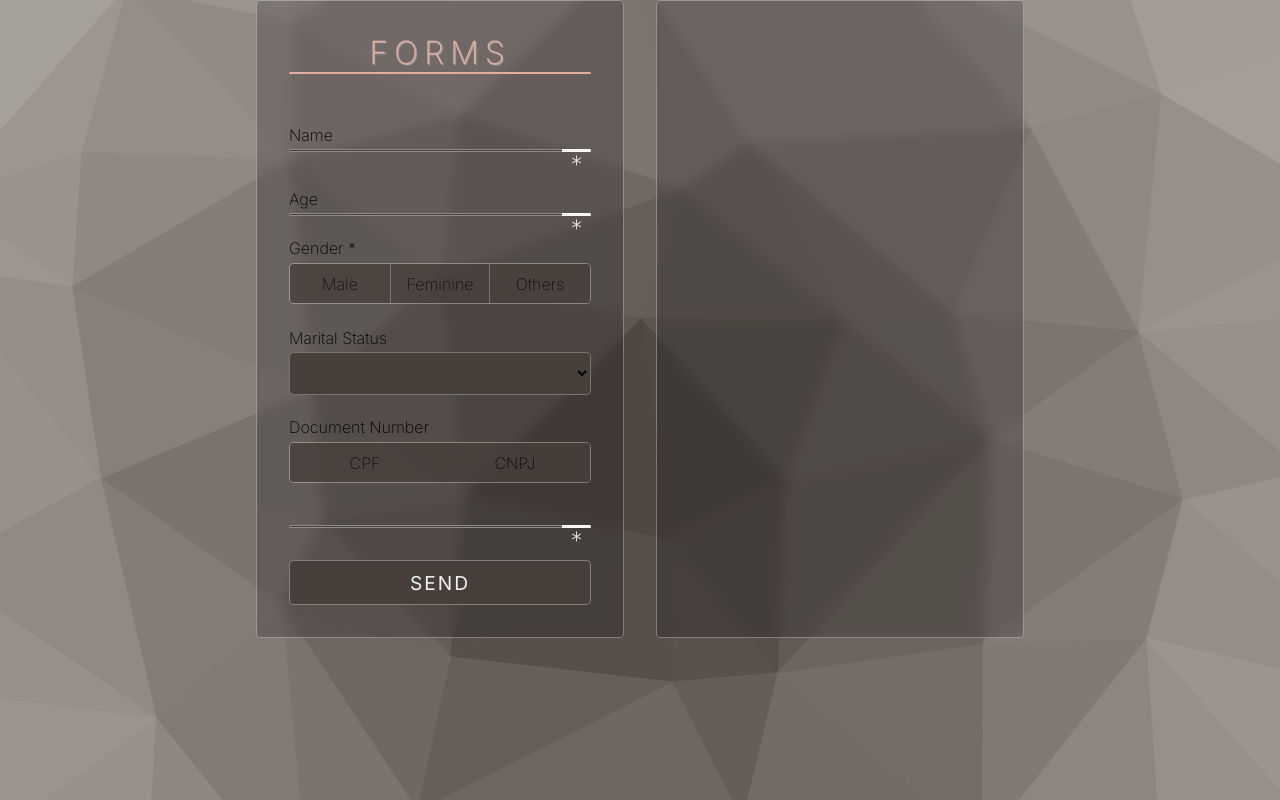
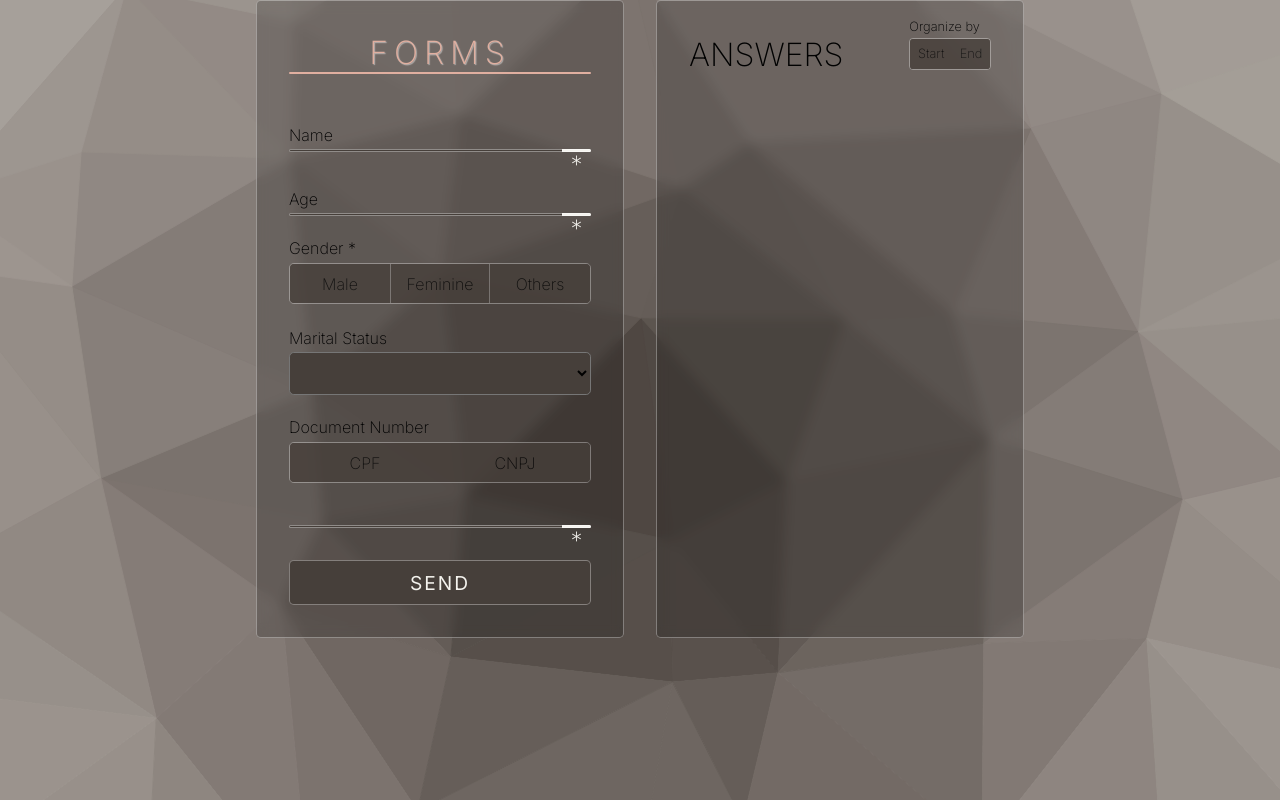
Before and after one commit to abrxao/EBAC-React, a Next.js app in the folder forms/: page /components/Form in a window 1280 px wide. Built offline with nearby package versions, Linux system fonts and the light colour scheme.

Commit message:
feat: criando função de ordenacao para respostas

```diff
--- a/forms/pages/components/AnswersArea/index.jsx
+++ b/forms/pages/components/AnswersArea/index.jsx
@@ -1,17 +1,50 @@
 import React from "react";
+import RadioInput from "../RadioInput";
 import AnswersContent from "./AnswerContent";
 
 export default class AnswersArea extends React.Component {
     constructor(props){
         super(props);
+        this.state = {
+            isFromStart: true,
+        }
+    }
+
+    handleChange(e){
+        const isFrom = e.target.value;
+        isFrom==="End"?this.setState({isFromStart:false}) : this.setState({isFromStart:true});
+    }
+
+    handleAnswer(){
+        if(this.state.isFromStart){
+            return(
+                this.props.results.map((result, index) =>(
+                 <AnswersContent className={"answersArea"} {...result} key={index + result.name} />
+                ))
+            );
+
+        }else{
+            return(
+                this.props.results.reverse().map((result, index) =>(
+                <AnswersContent className={"answersArea"} {...result} key={index + result.name} />
+                ))
+            );
+        }
     }
 
     render(){
         return (
+
             <div className={this.props.className}>
-               {this.props.results.map((result, index) =>(
-                    <AnswersContent {...result} key={index + result.name} />
-               ))}
+                <div className={this.props.className+"__header"}>
+                    <div className={this.props.className+"__header__title"}>
+                        <h2>
+                            ANSWERS
+                        </h2>
+                    </div>
+                    <RadioInput className={this.props.className+"__header__radioBtn"} options={["Start","End"]} name="Organize by" onChange={e=>this.handleChange(e)}/>
+                </div>
+               {this.handleAnswer()}
 
             </div>
 
--- a/forms/styles/Form.scss
+++ b/forms/styles/Form.scss
@@ -188,7 +188,12 @@
     height: auto;
     max-height: 638px;
     padding: 2rem;
+    padding-top:0;
     border-radius: .3rem;
+    display: flex;
+    align-items: center;
+    flex-direction: column;
+    gap:1rem;
     position: relative;
     overflow: hidden;
     overflow-y: scroll;
@@ -205,11 +210,36 @@
     &::-webkit-scrollbar {
         width: .8rem;
     }
-
+    &__answer{
+        background-color: var(--darkLava);
+        width: 100%;
+        padding: 1.5rem;
+        border-radius: .3rem;
         p{
             margin-bottom: 1rem;
             font-size: 1rem;
             font-weight: 200;
+        }
+    }
+    &__header{
+        margin-top: -1rem;
+        width: calc(100% + 4rem);
+        padding: 1rem 2rem;
+        display: flex;
+        justify-content: space-between;
+        align-items: flex-end;
+
+        &__title{
+            h2{
+                font-size: 2rem;
+                font-weight: 200;
+            }
+        }
+
+        &__radioBtn{
+            @include radioGroup;
+            zoom: .8;
+        }
     }
 }
 
```
Lines whose indentation alone changed are shown as unchanged.
